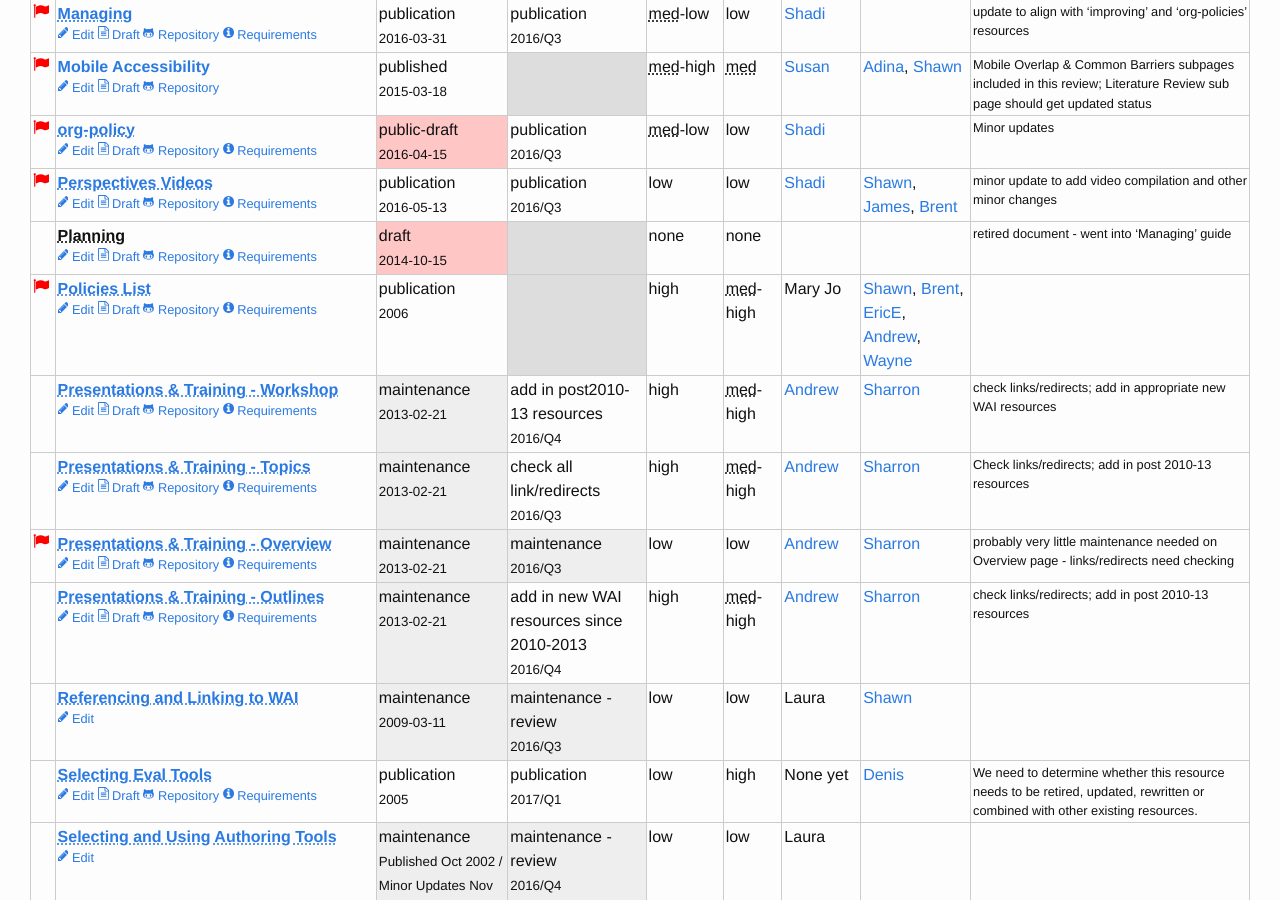
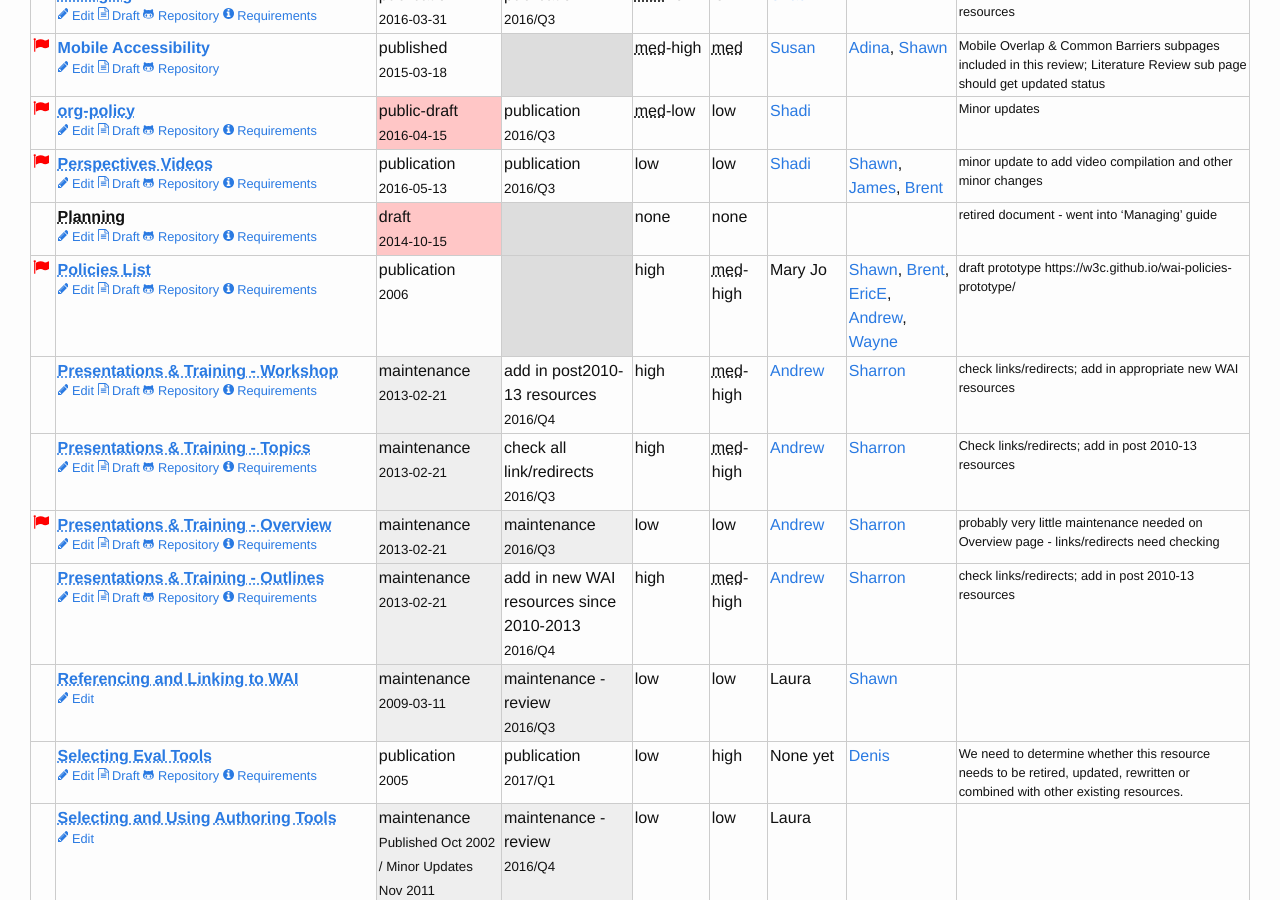
Before and after one commit to w3c/wai-resources, a Jekyll site: the page built from index.html, in a window 1280 px wide and 900 px high, scrolled down 1629 px. Built offline with Jekyll 4.4.1, drawn with Linux system fonts in a browser that asks for light colours.

Commit message:
Update policies-list.md

```diff
--- a/_resources/policies-list.md
+++ b/_resources/policies-list.md
@@ -16,5 +16,5 @@ contributors:                  # List of Contributors, optional
 - EricE
 - Andrew
 - Wayne
-note: ""      # optional
+note: "draft prototype https://w3c.github.io/wai-policies-prototype/"      # optional
 ---
```
